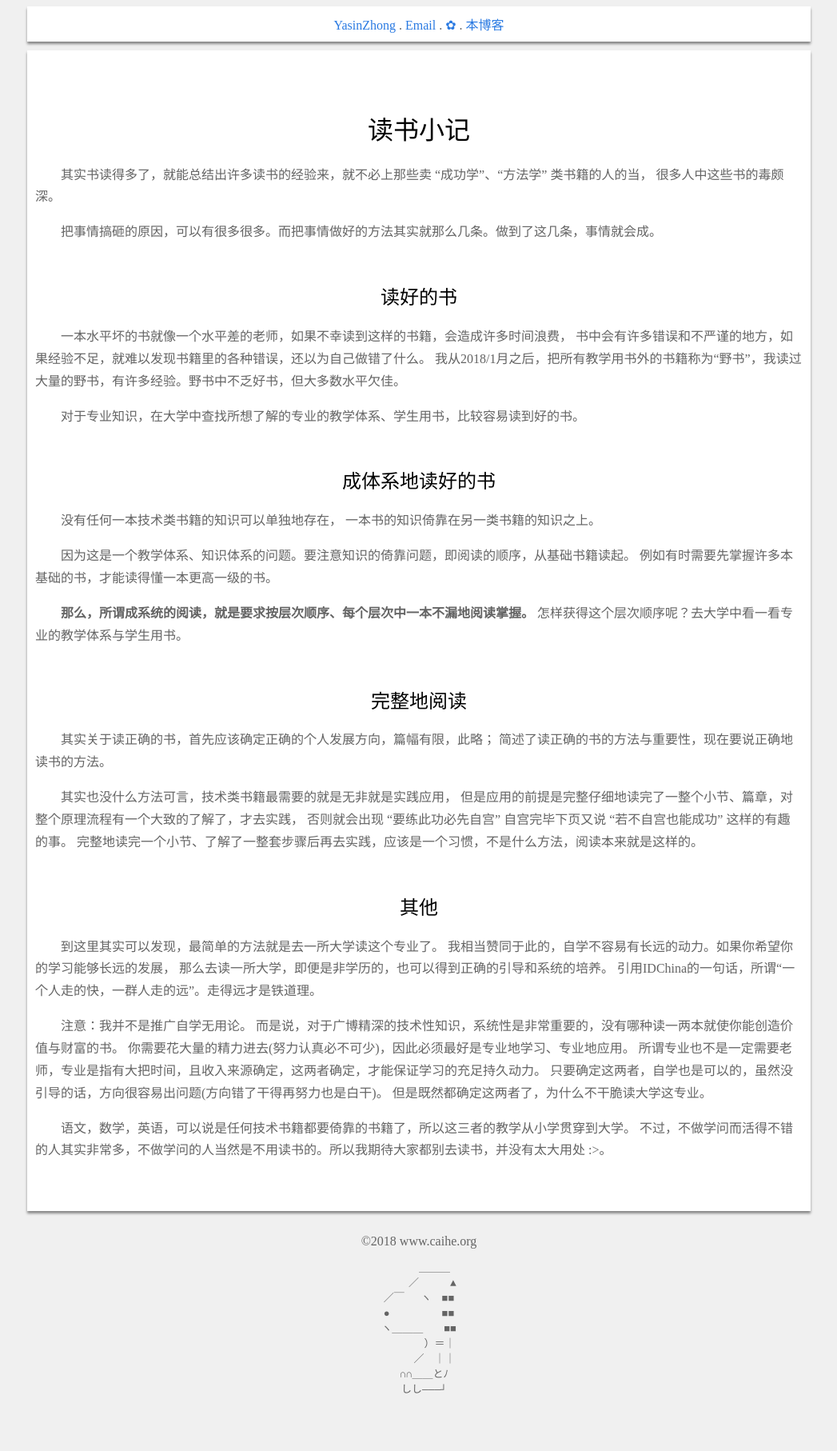
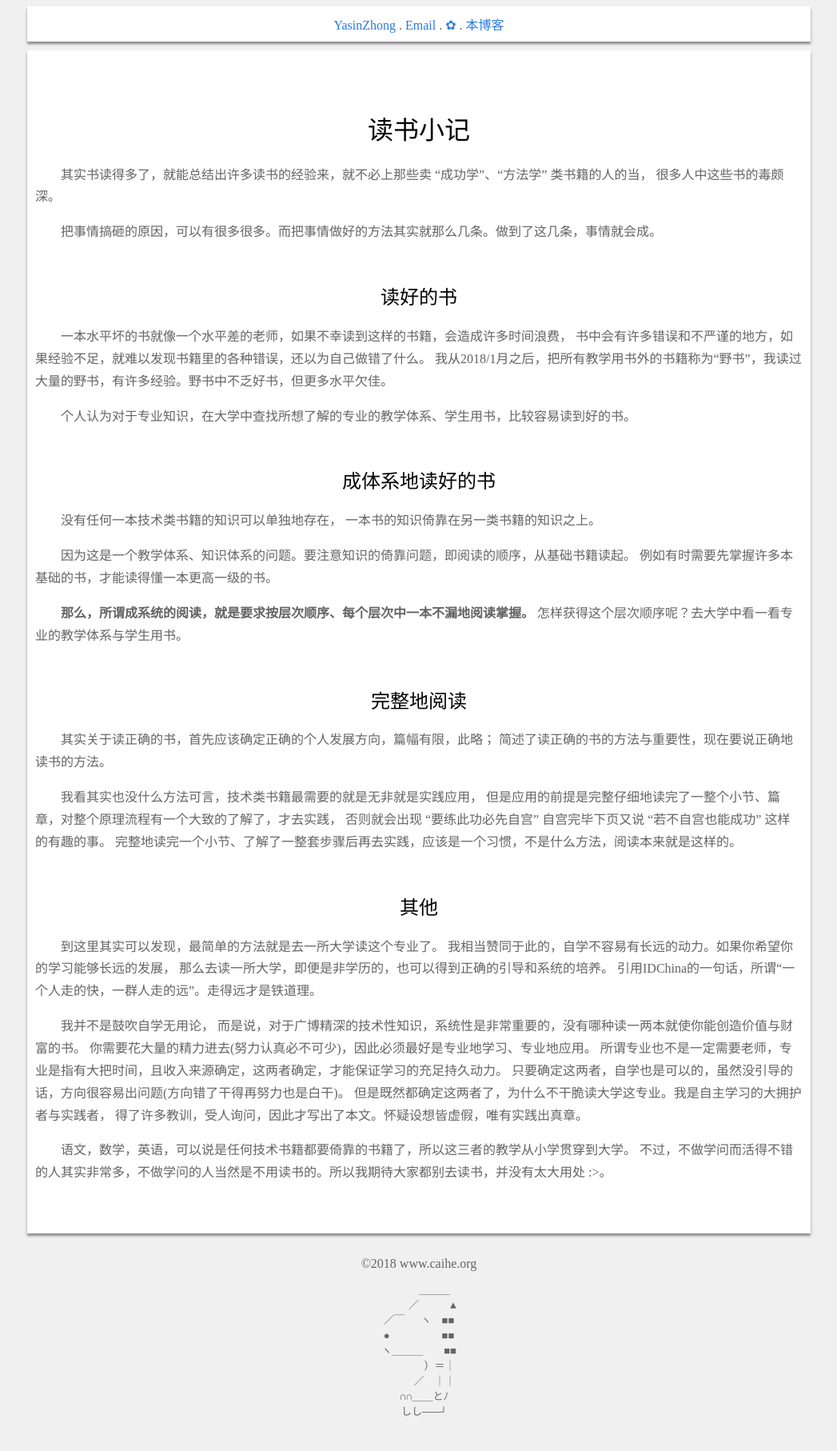
Before and after one commit to YasinZhong/yasinzhong.github.io, a Jekyll site: the page built from _posts/2018-4-20-Reading.html, in a window 1280 px wide. Shown: the whole page at 80% size, without its empty margins (116-1163 px from the left). Built offline with Jekyll 4.4.1, drawn with Linux system fonts in a browser that asks for light colours; comment, search, counter and statistics services are not loaded; before the commit the page ends 1786 px from its top, so only the background shows below that.

Commit message:
2018/05/10

```diff
--- a/_posts/2018-4-20-Reading.html
+++ b/_posts/2018-4-20-Reading.html
@@ -18,10 +18,10 @@ title: 读书小记
 <p>
 	一本水平坏的书就像一个水平差的老师，如果不幸读到这样的书籍，会造成许多时间浪费，
 	书中会有许多错误和不严谨的地方，如果经验不足，就难以发现书籍里的各种错误，还以为自己做错了什么。
-	我从2018/1月之后，把所有教学用书外的书籍称为“野书”，我读过大量的野书，有许多经验。野书中不乏好书，但大多数水平欠佳。
+	我从2018/1月之后，把所有教学用书外的书籍称为“野书”，我读过大量的野书，有许多经验。野书中不乏好书，但更多水平欠佳。
 </p>
 <p>
-	对于专业知识，在大学中查找所想了解的专业的教学体系、学生用书，比较容易读到好的书。
+	个人认为对于专业知识，在大学中查找所想了解的专业的教学体系、学生用书，比较容易读到好的书。
 </p>
 
 
@@ -46,7 +46,7 @@ title: 读书小记
 	简述了读正确的书的方法与重要性，现在要说正确地读书的方法。
 </p>
 <p>
-	其实也没什么方法可言，技术类书籍最需要的就是无非就是实践应用，
+	我看其实也没什么方法可言，技术类书籍最需要的就是无非就是实践应用，
 	但是应用的前提是完整仔细地读完了一整个小节、篇章，对整个原理流程有一个大致的了解了，才去实践，
 	否则就会出现 “要练此功必先自宫” 自宫完毕下页又说 “若不自宫也能成功” 这样的有趣的事。
 	完整地读完一个小节、了解了一整套步骤后再去实践，应该是一个习惯，不是什么方法，阅读本来就是这样的。
@@ -60,12 +60,13 @@ title: 读书小记
 	引用IDChina的一句话，所谓“一个人走的快，一群人走的远”。走得远才是铁道理。
 </p>
 <p>
-	注意：我并不是推广自学无用论。
+	我并不是鼓吹自学无用论，
 	而是说，对于广博精深的技术性知识，系统性是非常重要的，没有哪种读一两本就使你能创造价值与财富的书。
 	你需要花大量的精力进去(努力认真必不可少)，因此必须最好是专业地学习、专业地应用。
 	所谓专业也不是一定需要老师，专业是指有大把时间，且收入来源确定，这两者确定，才能保证学习的充足持久动力。
 	只要确定这两者，自学也是可以的，虽然没引导的话，方向很容易出问题(方向错了干得再努力也是白干)。
-	但是既然都确定这两者了，为什么不干脆读大学这专业。
+	但是既然都确定这两者了，为什么不干脆读大学这专业。我是自主学习的大拥护者与实践者，
+	得了许多教训，受人询问，因此才写出了本文。怀疑设想皆虚假，唯有实践出真章。
 </p>
 <!--
 <p>
--- a/post0/MonthlyCalendar.html
+++ b/post0/MonthlyCalendar.html
@@ -19,6 +19,6 @@ title: 钟亚森的最近动态
 </div>
 
 <p>
-	我经常去游玩，遇见有趣的事很多，虽然本页标题叫“最近动态”，可惜这里并不会有炫耀生活的内容 :>
+	我经常去游玩，遇见有趣的事太多了。虽然本页标题叫“最近动态”，可惜这里并不会有炫耀生活的内容 :>
 	不过我挺乐意让人知道我最近在学校专业之外的学习小方向，以及曾经学习过的知识，因此就写了这个页面。
 </p>
```
Also changed, not shown: _posts/2018-4-12-You'llShine.html (+7 -19 lines).
